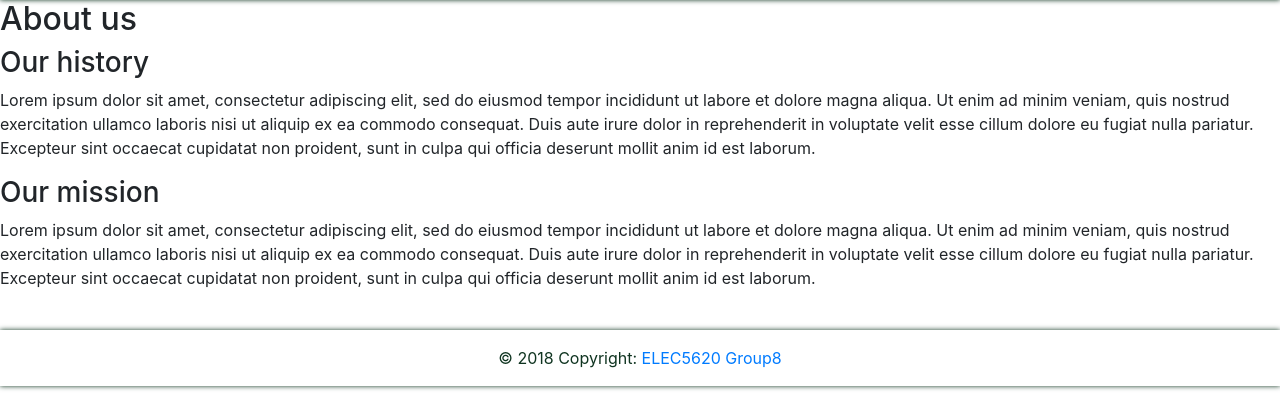
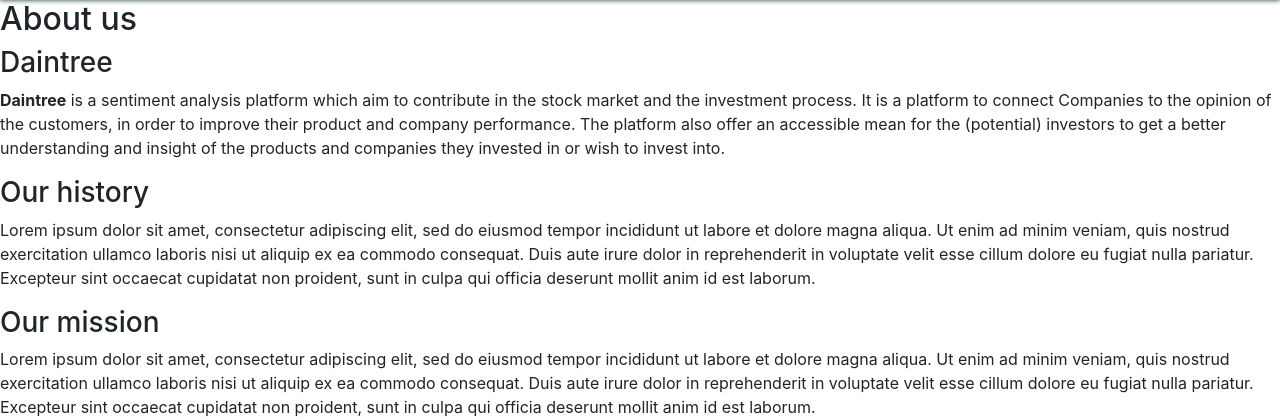
Before and after one commit to zzirGio/ELEC5620_Stage2, a Django app: page /about_us/ in a window 1280 px wide. Shown: the part 66-486 px from the top of the page. Run offline with Django 3.2, Linux system fonts and the light colour scheme; some libraries are stand-ins or nearby versions.

Commit message:
task: update about us page

```diff
--- a/templates/about_us.html
+++ b/templates/about_us.html
@@ -5,6 +5,16 @@
 
 {% block content %}
     <h2>About us</h2>
+    <div class="description">
+        <h3>Daintree</h3>
+        <p><b>Daintree</b> is a sentiment analysis platform which aim to contribute in the stock market and the
+            investment process. It is a platform to connect Companies to the opinion of the customers, in order to
+            improve their product and company performance. The platform also offer an accessible mean for the (potential)
+            investors to get a better understanding and insight of the products and companies they invested in or wish
+            to invest into.
+        </p>
+    </div>
+
     <div class="history">
         <h3>Our history</h3>
         <p>Lorem ipsum dolor sit amet, consectetur adipiscing elit, sed do eiusmod tempor
```
